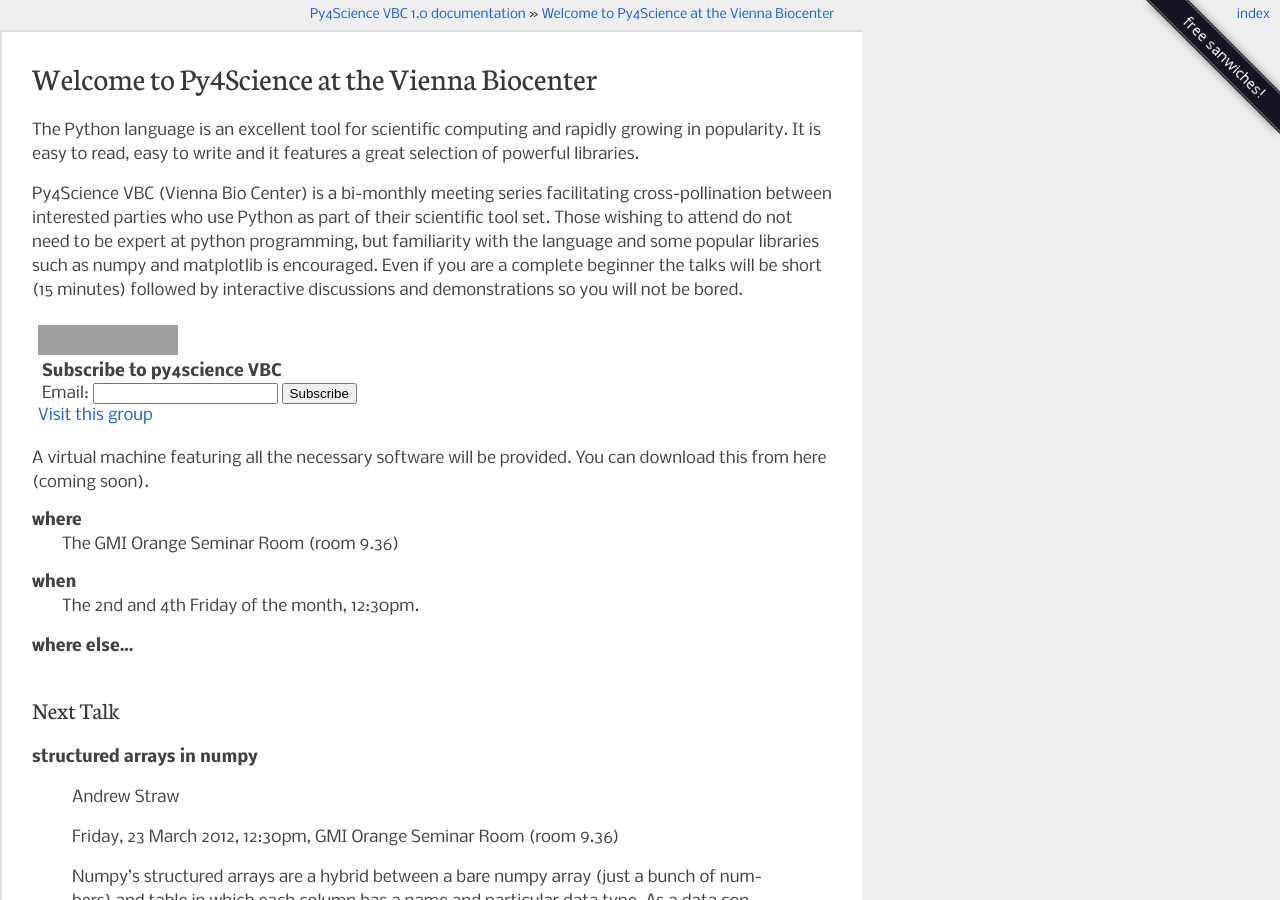
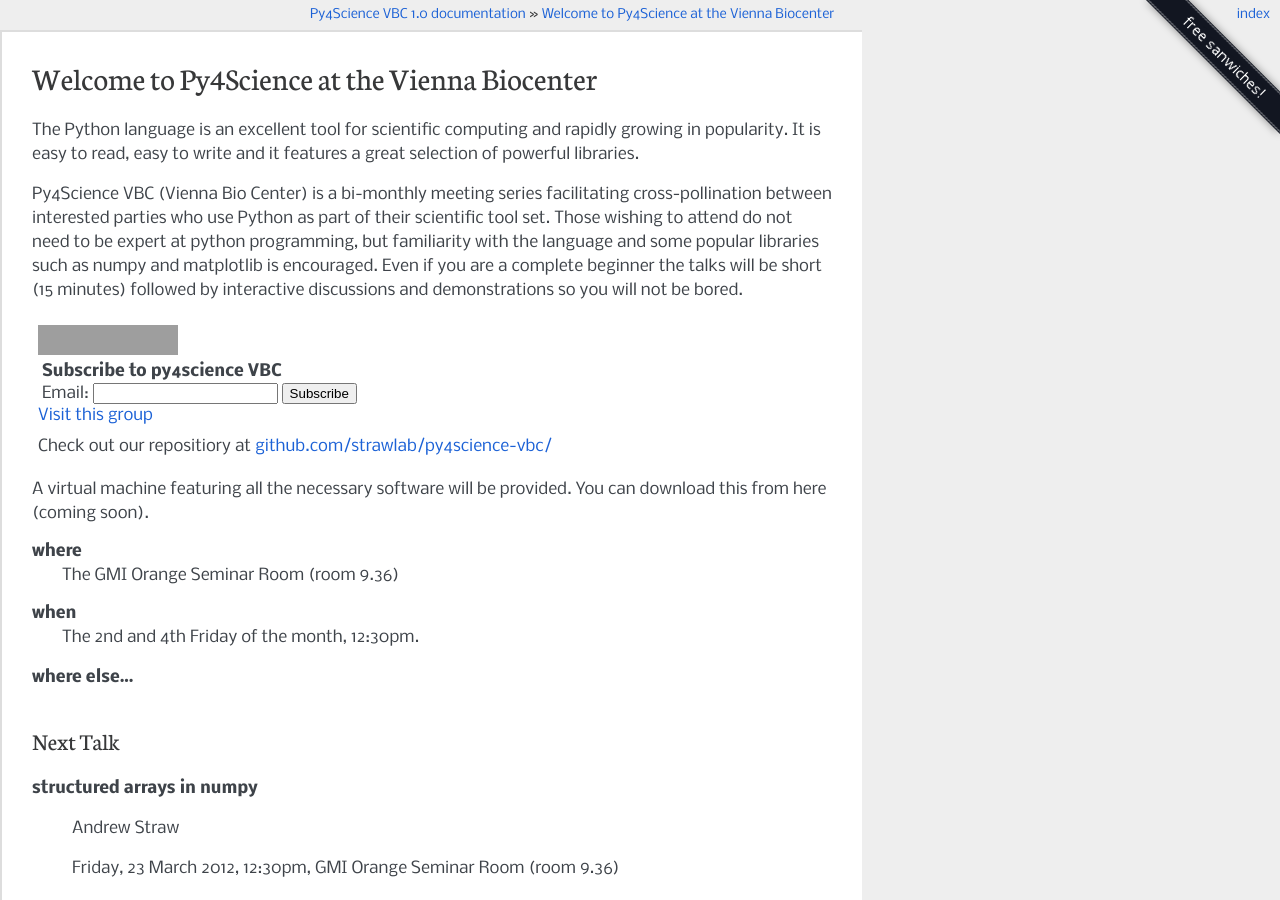
Before and after one commit to strawlab/py4science-vbc, a Sphinx documentation site: the page built from source/index.rst, in a window 1280 px wide and 900 px high. Built offline with Sphinx 7.4.7, drawn with Linux system fonts in a browser that asks for light colours; formulas are drawn with MathJax 3; grey boxes are pictures that could not be loaded.

Commit message:
link to github repository

```diff
--- a/source/index.rst
+++ b/source/index.rst
@@ -28,6 +28,14 @@
   </td></tr>
   </form>
   <tr><td align=right> <a href="http://groups.google.com/group/py4science-vbc?hl=en-GB">Visit this group</a> </td></tr>
+  </table>
+
+  <table border=0 style="background-color: #fff; padding: 5px;" cellspacing=0>
+  <tr>
+    <td>
+    Check out our repositiory at <a href="http://github.com/strawlab/py4science-vbc/">github.com/strawlab/py4science-vbc/</a>
+    </td>
+  </tr>
   </table>
 
 A virtual machine featuring all the necessary software will be provided. You can download this
```
Also changed, not shown: index.html (+8 -0 lines).
